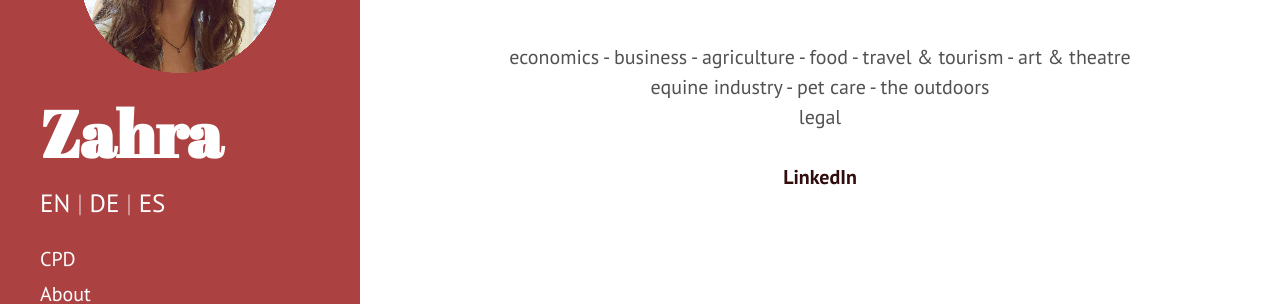
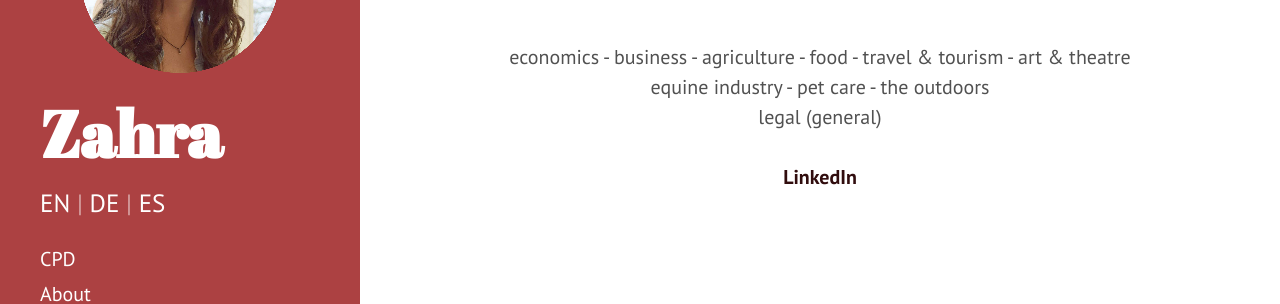
Before and after one commit to Zahra-Claire-Bahrani-Peacock/zahra-claire-bahrani-peacock.github.io, a Jekyll site: the page built from index.html, in a window 1280 px wide. Shown: the part 428-732 px from the top of the page. Built offline with Jekyll 4.4.1, drawn with Linux system fonts in a browser that asks for light colours; the list of posts is cut into pages by our own code.

Commit message:
Update index.html

```diff
--- a/index.html
+++ b/index.html
@@ -17,6 +17,6 @@ Interpreting</div>
 <br/>
 <div align="center">economics - business - agriculture - food - travel & tourism - art & theatre</div>
 <div align="center">equine industry - pet care - the outdoors</div>
-<div align="center">legal</div>
+<div align="center">legal (general)</div>
 <br/>
 <div align="center"><a href="https://www.linkedin.com/in/zahra-claire-bahrani-peacock/" target="_blank"><b>LinkedIn</b></a>
```
